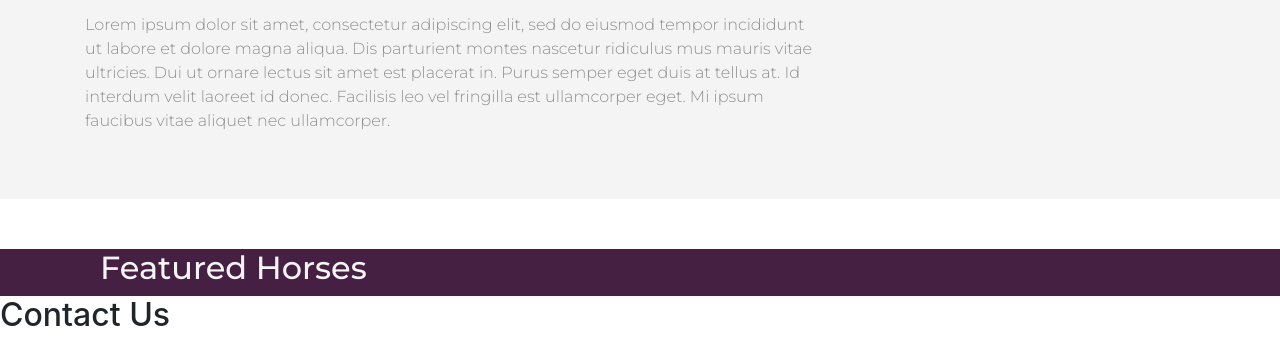
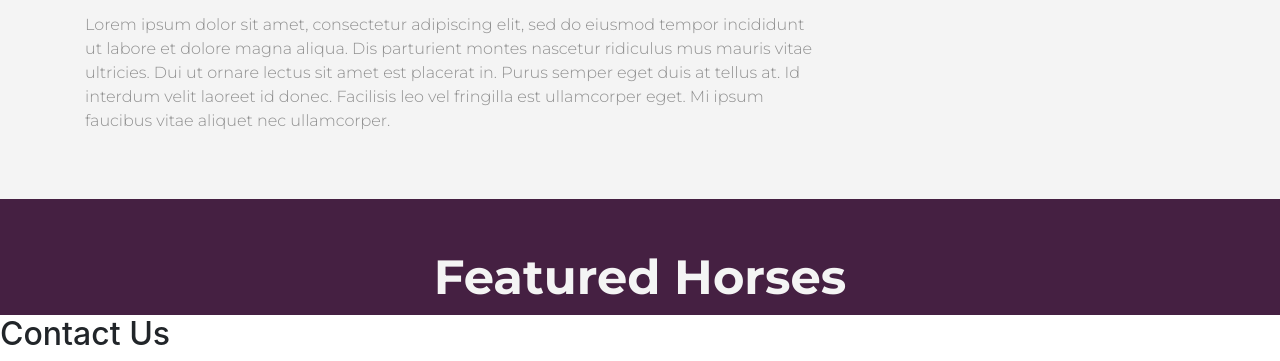
Before and after one commit to JustinSingleton303/wopeh, a plain HTML site: page index.html in a window 1280 px wide. Shown: the part 985-1346 px from the top of the page. Drawn offline with nearby package versions, Linux system fonts and the light colour scheme.

Commit message:
styling details added

```diff
--- a/css/styles.css
+++ b/css/styles.css
@@ -124,6 +124,16 @@
   color: #F4F4F4;
   font-family: "Montserrat";
 }
+.featured-container{
+  margin-top: 100px;
+  margin-bottom: 50px;
+}
+
+.featured-h2{
+  text-align: center;
+  font-size: 3rem;
+  font-weight: 600;
+}
 
 .featured-row{
   /*background-color:#452042;*/
--- a/index.html
+++ b/index.html
@@ -110,10 +110,10 @@
     </div>
   </section>
   <section id="featured">
-    <div class="container featured-row">
-      <div class+"row featured-row">
+    <div class="container">
+      <div class="row">
         <div class="col-12 featured-row">
-          <h2>Featured Horses</h2>
+          <h2 class="featured-h2">Featured Horses</h2>
         </div>
 
       </div>
```
